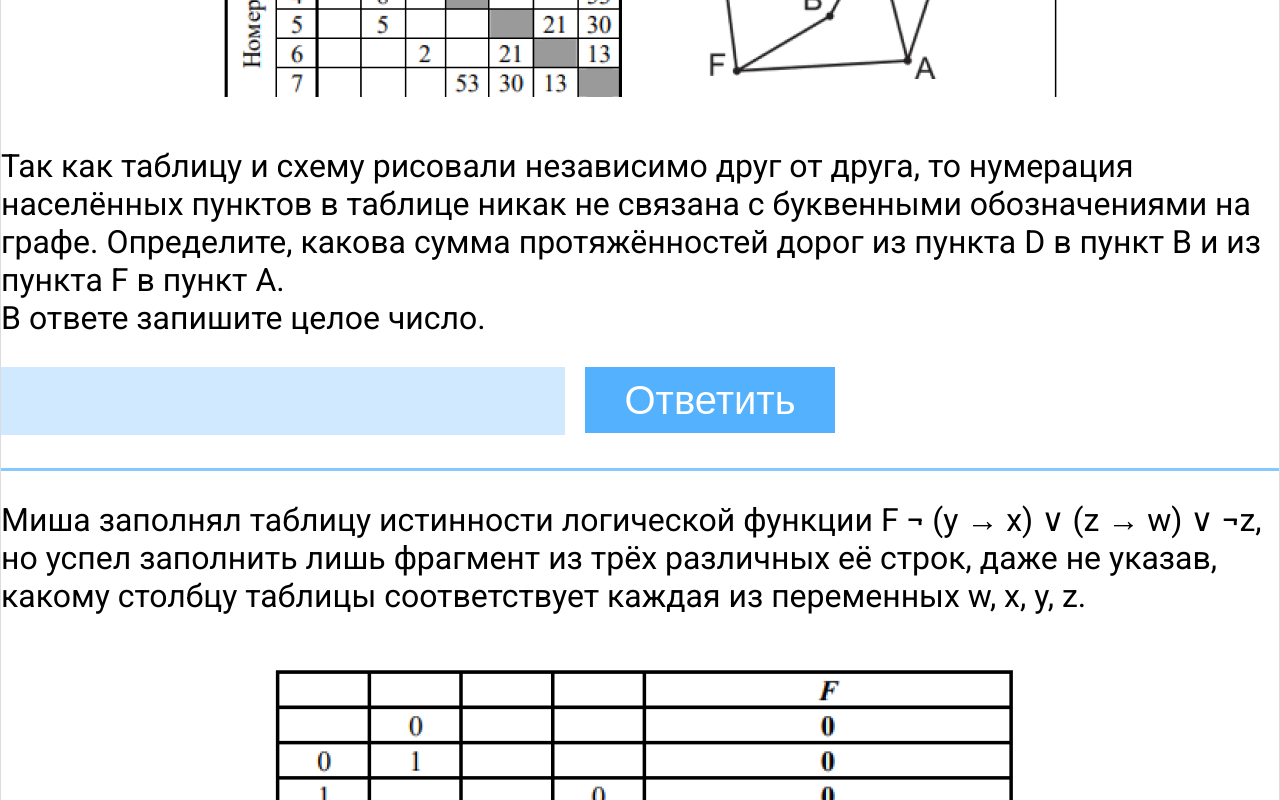
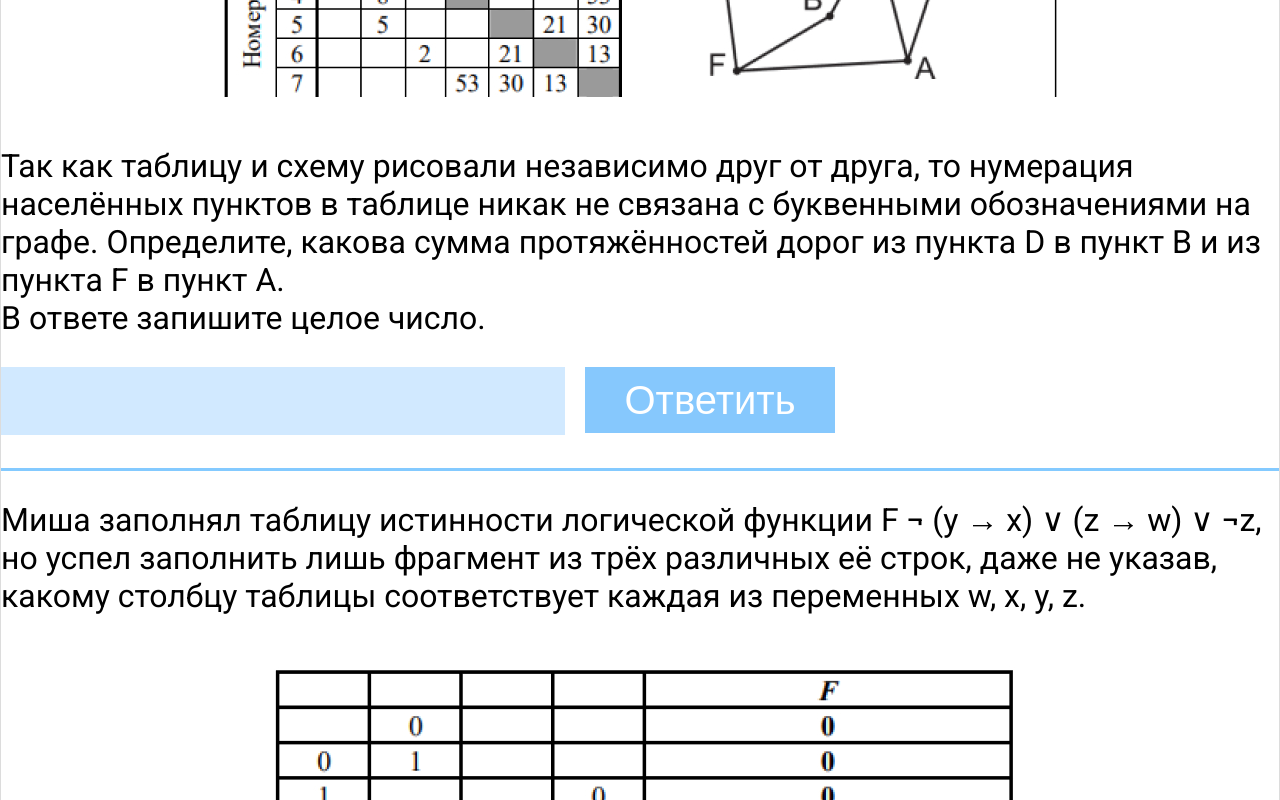
Before and after one commit to Imofe/kot-da-vinci, a website: page variant.html in a window 1280 px wide. In both pictures the pointer is over the button 710 px from the left and 1226 px from the top of the page. Shown: the part 826-1626 px from the top of the page. Drawn offline with nearby package versions, Linux system fonts and the light colour scheme.

Commit message:
active and hover button

```diff
--- a/css/style.css
+++ b/css/style.css
@@ -491,6 +491,15 @@ div.screen {
     border: 0;
 }
 
+.check-answer__button:hover {
+    opacity: 0.7;
+}
+
+.check-answer__button:active {
+    opacity: 0.5;
+}
+
+
 .variant-task {
     border-bottom: 3px solid #84CAFF;
 }
```
